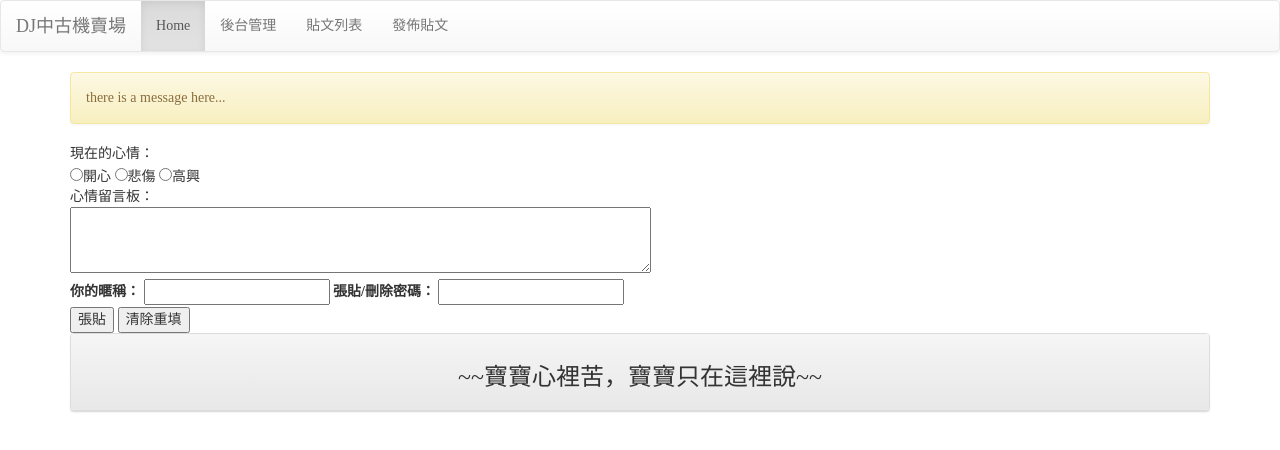
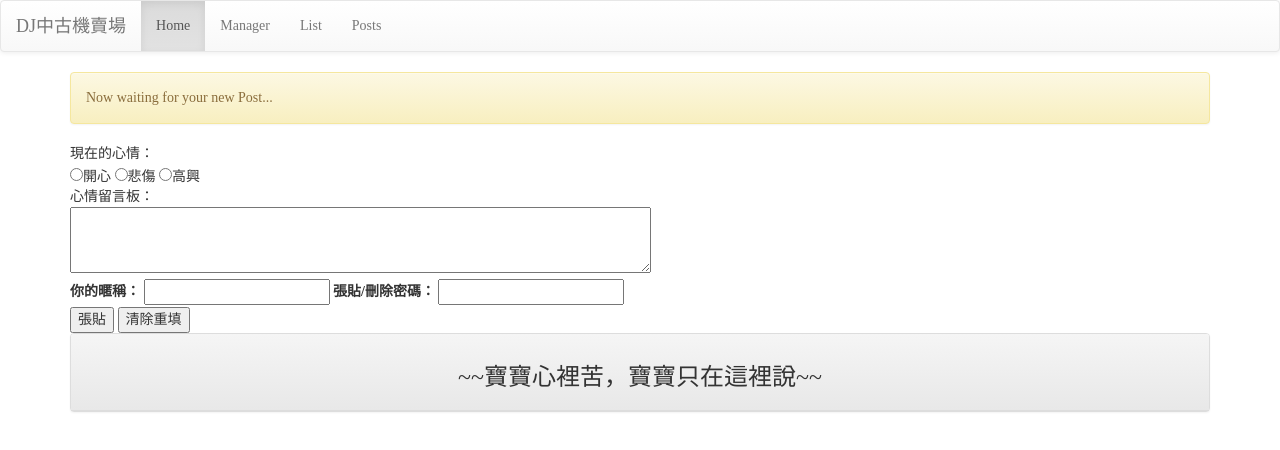
Before and after one commit to billyseel/feel, a Django app: page / in a window 1280 px wide. Shown: the top 450 px of the page. Run offline with Django 3.2, Linux system fonts and the light colour scheme; data comes from the database, SQL or seed files in the repository; some libraries are stand-ins or nearby versions.

Commit message:
make it better

```diff
--- a/mysite/templates/footer.html
+++ b/mysite/templates/footer.html
@@ -1,5 +1,14 @@
 <!-- footer.html (ch07www project) -->
+
 <hr>
 {% load static %}
-<img src="{% static "images/logo.png" %}" width=100>
-<em>Copyright 2021 小孟<a href='http://google.com'>http://google.com</a>. All rights reserved.</em>
+<div class="container text-center">
+    <div class="row">
+        <div class="col-2">
+            <img src="{% static " images/billy.png" %}" width=100>
+        </div>
+        <div class="col-10">
+            <em>Page made for learning purposes<a href='http://google.com'>http://google.com</a> 吳 瑞 曼 Billy</em>
+        </div>
+    </div>
+</div>
--- a/mysite/templates/header.html
+++ b/mysite/templates/header.html
@@ -8,9 +8,9 @@
             </div>
             <ul class='nav navbar-nav'>
                 <li class='active'><a href='/'>Home</a></li>
-                <li><a href='/admin'>後台管理</a></li>
-                <li><a href='/list'>貼文列表</a></li>
-                <li><a href='/post'>發佈貼文</a></li>
+                <li><a href='/admin'>Manager</a></li>
+                <li><a href='/list'>List</a></li>
+                <li><a href='/post'>Posts</a></li>
             </ul>
         </div>
     </nav>
--- a/mysite/views.py
+++ b/mysite/views.py
@@ -15,7 +15,7 @@ def index(request, pid=None, del_pass=None):
         user_mood = request.GET['mood']
     except:
         user_id = None
-        message = "there is a message here..."
+        message = "Now waiting for your new Post..."
 
     if del_pass and pid:
         try:
@@ -33,7 +33,7 @@ def index(request, pid=None, del_pass=None):
         post = models.Post.objects.create(
             mood=mood, nickname=user_id, del_pass=user_pass, message=user_post)
         post.save()
-        message = 'there is a long message here[{}]!, some other message'.format(
+        message = 'Your post was loaded with delete Number[{}]!, you can use it to delete the message'.format(
             user_pass)
 
     return render(request, 'index.html', locals())
```
Also changed, not shown: mysite/static/images/billy.png (added), 3 other files.
